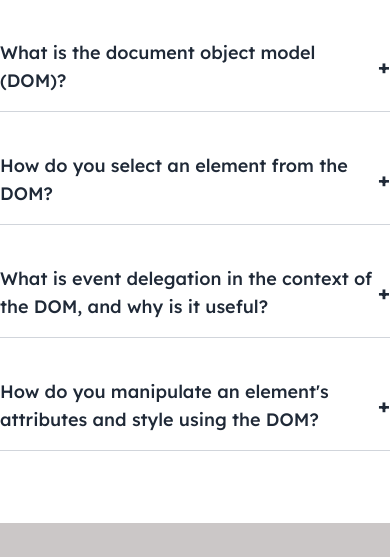
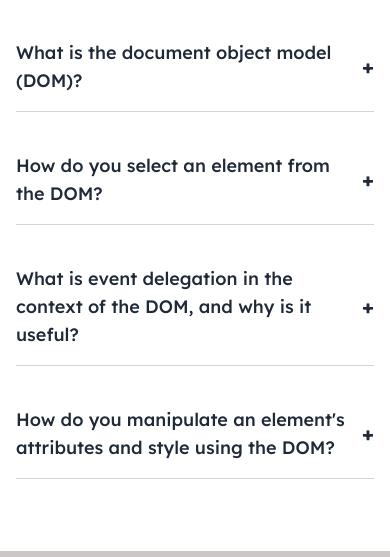
Before and after one commit to shahriarabiddut/Donation-Bangladesh, a plain HTML site: page blog.html in a window 390 px wide. Shown: the part 209-766 px from the top of the page. Drawn offline with nearby package versions, Linux system fonts and the light colour scheme.

Commit message:
Correction Design.... Complete

```diff
--- a/blog.html
+++ b/blog.html
@@ -46,7 +46,7 @@
       <div class="divider my-0 h-0"></div>
     </header>
     <main>
-      <section class="w-full lg:w-9/12 md:w-10/12 mx-auto py-6">
+      <section class="w-full lg:w-9/12 md:w-10/12 mx-auto py-6 lg:px-0 px-4">
         <h1 class="text-3xl font-semibold text-center mb-10">
           Frequently Asked Questions
         </h1>
```
